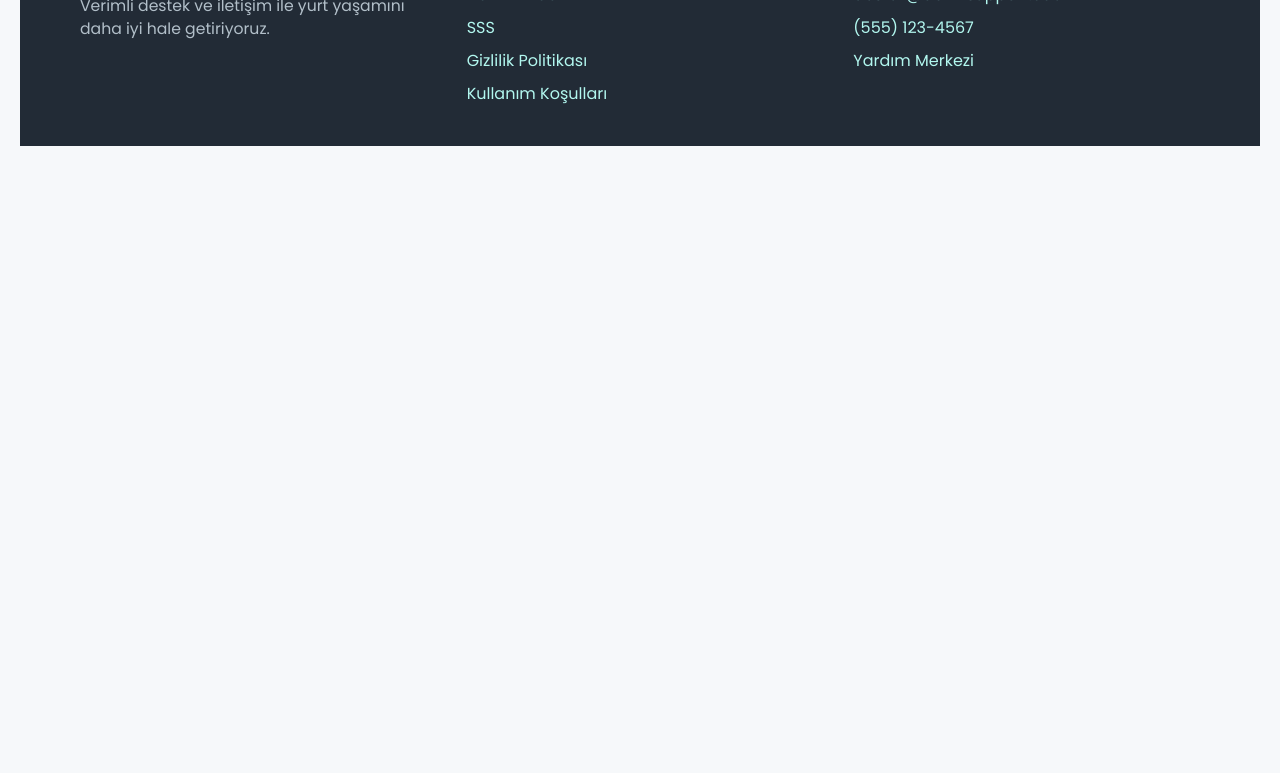
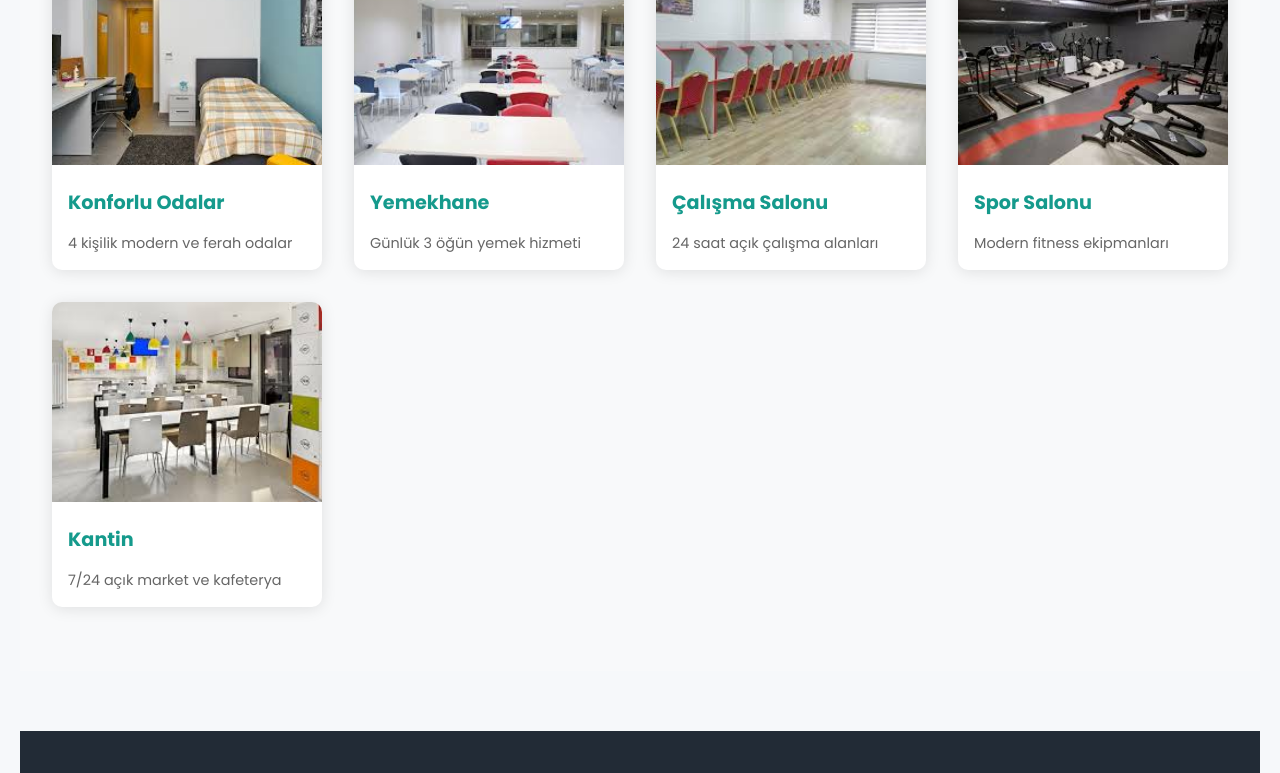
Before and after one commit to mustafaonler/YurtDestekSistemi, a website: page public/index.html in a window 1280 px wide. Shown: the part 1442-2215 px from the top of the page. Before the commit the page ends 1608 px from the top, so only its background shows below. Drawn offline with nearby package versions, Linux system fonts and the light colour scheme.

Commit message:
son düzenlemeler

```diff
--- a/public/index.html
+++ b/public/index.html
@@ -82,6 +82,38 @@
                 <div class="announcement-title"><i class="bi bi-megaphone"></i> Hafta Sonu Güvenlik Artırımı</div>
                 <div class="announcement-date">9 Ekim 2023</div>
                 <div class="announcement-desc">Hafta sonu akşamları ek güvenlik personeli görevlendirilecektir.</div>
+            </div>
+        </div>
+    </section>
+
+    <!-- Facilities -->
+    <section class="facilities-section">
+        <h2>Yurt Hizmetleri</h2>
+        <div class="facilities">
+            <div class="facility-card">
+                <img src="images/YURT ODASI.jpg" alt="Yurt Odası">
+                <h3>Konforlu Odalar</h3>
+                <p>4 kişilik modern ve ferah odalar</p>
+            </div>
+            <div class="facility-card">
+                <img src="images/YURT YEMEKHANESİ.jpg" alt="Yemekhane">
+                <h3>Yemekhane</h3>
+                <p>Günlük 3 öğün yemek hizmeti</p>
+            </div>
+            <div class="facility-card">
+                <img src="images/YURT ÇALIŞMA SALONU.jpg" alt="Çalışma Salonu">
+                <h3>Çalışma Salonu</h3>
+                <p>24 saat açık çalışma alanları</p>
+            </div>
+            <div class="facility-card">
+                <img src="images/YURT SPOR SALONU.jpg" alt="Spor Salonu">
+                <h3>Spor Salonu</h3>
+                <p>Modern fitness ekipmanları</p>
+            </div>
+            <div class="facility-card">
+                <img src="images/YURT KANTİNİ.jpg" alt="Kantin">
+                <h3>Kantin</h3>
+                <p>7/24 açık market ve kafeterya</p>
             </div>
         </div>
     </section>
@@ -261,6 +293,7 @@
 
             // Başarılı giriş
             localStorage.setItem('studentData', JSON.stringify(studentData));
+            console.log('localStorage studentData:', JSON.parse(localStorage.getItem('studentData')));
             window.location.href = 'student-dashboard.html';
 
         } catch (error) {
@@ -331,34 +364,20 @@
     // TC ve Öğrenci No kontrolü
     async function checkExistingUser(tc, studentNo) {
         try {
-            const { data: tcData, error: tcError } = await supabase
+            const { data, error } = await supabase
                 .from('students')
-                .select('tc_no')
+                .select('*')
                 .eq('tc_no', tc)
+                .eq('student_no', studentNo)
                 .maybeSingle();
 
-            if (tcError) {
-                console.error('TC kontrol hatası:', tcError);
+            if (error) {
+                console.error('Kontrol hatası:', error);
                 return { exists: false };
             }
 
-            if (tcData) {
+            if (data) {
                 return { exists: true, field: 'tc_no' };
-            }
-
-            const { data: studentNoData, error: studentNoError } = await supabase
-                .from('students')
-                .select('student_no')
-                .eq('student_no', studentNo)
-                .maybeSingle();
-
-            if (studentNoError) {
-                console.error('Öğrenci no kontrol hatası:', studentNoError);
-                return { exists: false };
-            }
-
-            if (studentNoData) {
-                return { exists: true, field: 'student_no' };
             }
 
             return { exists: false };
--- a/public/styles.css
+++ b/public/styles.css
@@ -1825,3 +1825,49 @@ header {
     from { opacity: 0; transform: translateY(20px); }
     to { opacity: 1; transform: translateY(0); }
 }
+
+/* Facilities Section */
+.facilities-section {
+    padding: 4rem 2rem;
+    background: #f8f9fa;
+}
+
+.facilities {
+    display: grid;
+    grid-template-columns: repeat(auto-fit, minmax(250px, 1fr));
+    gap: 2rem;
+    max-width: 1200px;
+    margin: 0 auto;
+}
+
+.facility-card {
+    background: white;
+    border-radius: 10px;
+    overflow: hidden;
+    box-shadow: 0 2px 15px rgba(0,0,0,0.1);
+    transition: transform 0.3s ease;
+}
+
+.facility-card:hover {
+    transform: translateY(-5px);
+}
+
+.facility-card img {
+    width: 100%;
+    height: 200px;
+    object-fit: cover;
+}
+
+.facility-card h3 {
+    padding: 1rem;
+    margin: 0;
+    color: #159a8c;
+    font-size: 1.2rem;
+}
+
+.facility-card p {
+    padding: 0 1rem 1rem;
+    margin: 0;
+    color: #666;
+    font-size: 0.9rem;
+}
```
Also changed, not shown: public/student-login.html (+5 -0 lines), public/student-panel.html (+21 -18 lines), public/images/YURT DIŞ GÖRÜNÜMÜ.jpg (added), public/images/YURT KANTİNİ.jpg (added), public/images/YURT ODASI.jpg (added), public/images/YURT SPOR SALONU.jpg (added), public/images/YURT YEMEKHANESİ.jpg (added), public/images/YURT ÇALIŞMA SALONU.jpg (added).
